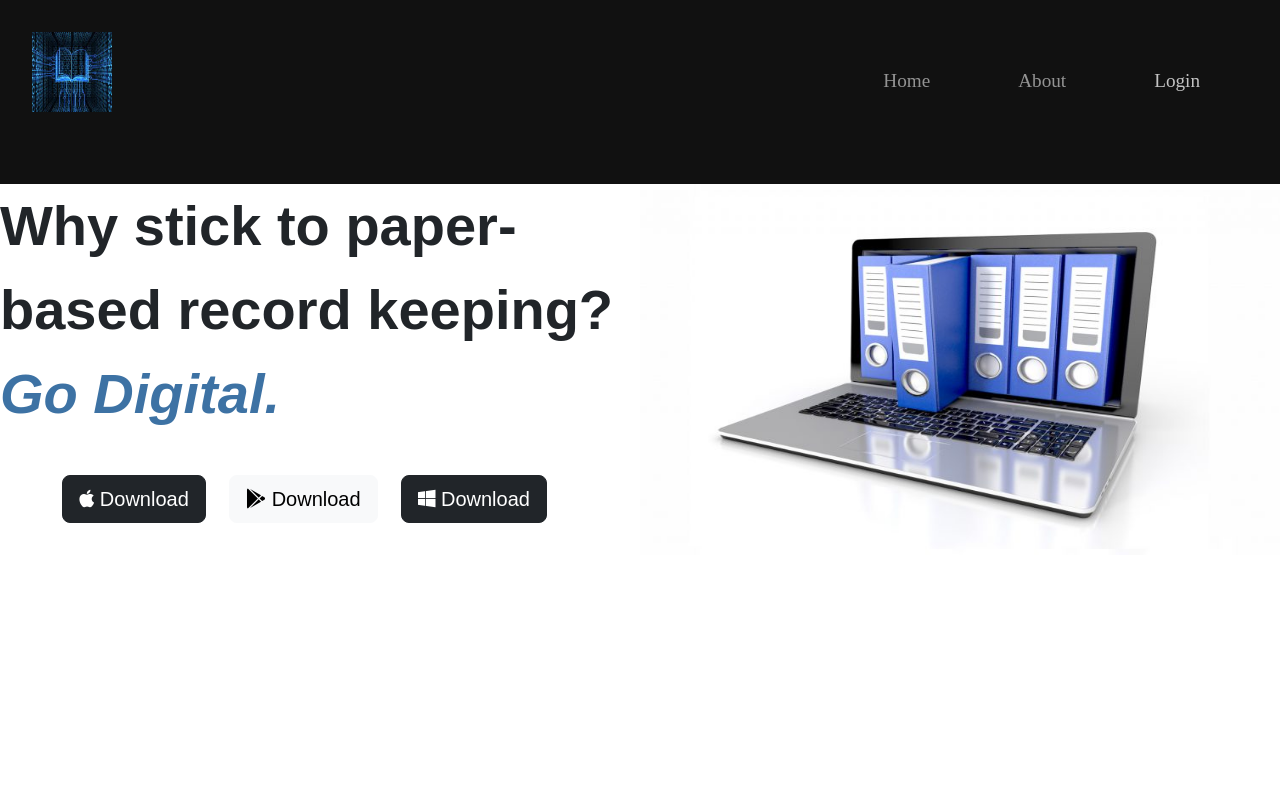
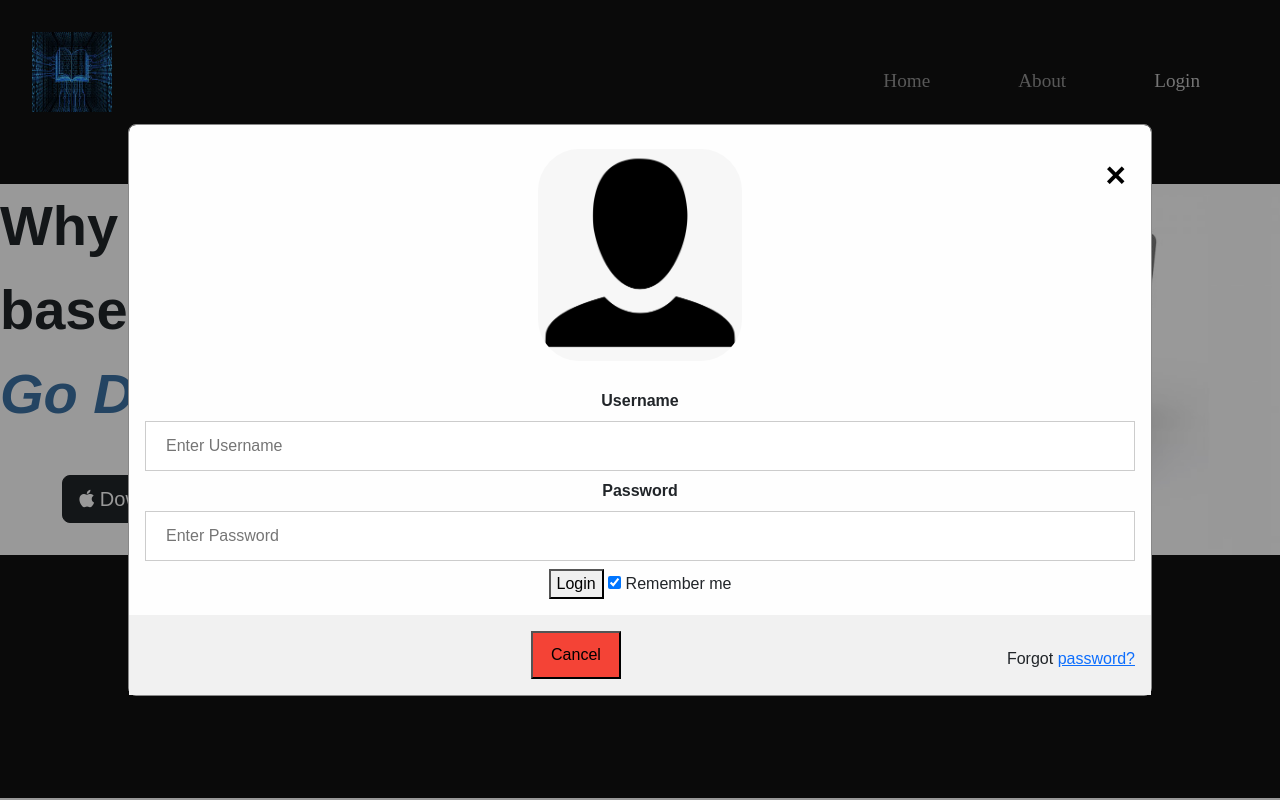
Before and after one commit to Kwame-Addo/project-repository-, a plain HTML site: page index.html in a window 1280 px wide. Both pictures are taken after a click on the link "Login". Drawn offline with nearby package versions, Linux system fonts and the light colour scheme; files that its build step writes are made by us from their sources.

Commit message:
Add files via upload

```diff
--- a/index.html
+++ b/index.html
@@ -39,7 +39,34 @@
               <a class="nav-link" href="#">About</a>
             </li>
             <li class="nav-item">
-              <a class="nav-link" href="#">Login</a>
+              <a onclick="document.getElementById('id01').style.display='block'"  class="nav-link" href="#">Login</a>
+                <div id="id01" class="modal">
+
+  <form class="modal-content animate" action="/action_page.php" method="post">
+    <div class="imgcontainer">
+      <span onclick="document.getElementById('id01').style.display='none'" class="close" title="Close Modal">&times;</span>
+      <img src="images/img-avatar.png" alt="Avatar" class="avatar">
+    </div>
+
+    <div class="loginContainer">
+      <label for="uname"><b>Username</b></label>
+      <input type="text" placeholder="Enter Username" name="uname" required>
+
+      <label for="psw"><b>Password</b></label>
+      <input type="password" placeholder="Enter Password" name="psw" required>
+
+      <button type="submit">Login</button>
+      <label>
+        <input type="checkbox" checked="checked" name="remember"> Remember me
+      </label>
+    </div>
+
+    <div class="loginContainer" style="background-color:#f1f1f1">
+      <button type="button" onclick="document.getElementById('id01').style.display='none'" class="cancelbtn">Cancel</button>
+      <span class="psw">Forgot <a href="#">password?</a></span>
+    </div>
+  </form>
+</div>
             </li>
           </ul>
         </div>
@@ -58,8 +85,40 @@
           <img class="iphone" src="images/paperToDigital.jpg" alt="iphone-mockup">
         </div>
       </div>
+    <!-- Footer -->
+
+  <footer class="dark-section" id="footer">
+    <div class="container-fluid">
+
+      <i class="social-icon fa-brands fa-twitter"></i>
+      <i class="social-icon fa-brands fa-facebook"></i>
+      <i class="social-icon fa-brands fa-instagram"></i>
+      <i class="social-icon fa-solid fa-envelope"></i>
+
+      <p>© Copyright EliTe TeCH</p>
+    </div>
+  </footer>
 
 
+
+
+
+
+
+
+
+
+<script>
+// Get the modal
+var modal = document.getElementById('id01');
+
+// When the user clicks anywhere outside of the modal, close it
+window.onclick = function(event) {
+    if (event.target == modal) {
+        modal.style.display = "none";
+    }
+}
+</script>
 </body>
 
 
--- a/styles.css
+++ b/styles.css
@@ -55,6 +55,113 @@ em {
   font-size: 1.2rem;
 }
 
+/*Login Form*/
+/* Full-width input fields */
+input[type=text], input[type=password] {
+  width: 100%;
+  padding: 12px 20px;
+  margin: 8px 0;
+  display: inline-block;
+  border: 1px solid #ccc;
+  box-sizing: border-box;
+}
+
+/* Extra styles for the cancel button */
+.cancelbtn {
+  width: auto;
+  padding: 10px 18px;
+  background-color: #f44336;
+}
+
+/* Center the image and position the close button */
+.imgcontainer {
+  text-align: center;
+  margin: 24px 0 12px 0;
+  position: relative;
+}
+
+img.avatar {
+  width: 20%;
+  border-radius: 20%;
+}
+
+.loginContainer {
+  padding: 16px;
+}
+
+span.psw {
+  float: right;
+  padding-top: 16px;
+}
+
+/* The Modal (background) */
+.modal {
+  display: none; /* Hidden by default */
+  position: fixed; /* Stay in place */
+  z-index: 1; /* Sit on top */
+  left: 0;
+  top: 0;
+  width: 100%; /* Full width */
+  height: 100%; /* Full height */
+  overflow: auto; /* Enable scroll if needed */
+  background-color: rgb(0,0,0); /* Fallback color */
+  background-color: rgba(0,0,0,0.4); /* Black w/ opacity */
+  padding-top: 60px;
+}
+
+/* Modal Content/Box */
+.modal-content {
+  background-color: #fefefe;
+  margin: 5% auto 15% auto; /* 5% from the top, 15% from the bottom and centered */
+  border: 1px solid #888;
+  width: 80%; /* Could be more or less, depending on screen size */
+}
+
+/* The Close Button (x) */
+.close {
+  position: absolute;
+  right: 25px;
+  top: 0;
+  color: #000;
+  font-size: 35px;
+  font-weight: bold;
+}
+
+.close:hover,
+.close:focus {
+  color: red;
+  cursor: pointer;
+}
+
+/* Add Zoom Animation */
+.animate {
+  -webkit-animation: animatezoom 0.6s;
+  animation: animatezoom 0.6s
+}
+
+@-webkit-keyframes animatezoom {
+  from {-webkit-transform: scale(0)}
+  to {-webkit-transform: scale(1)}
+}
+
+@keyframes animatezoom {
+  from {transform: scale(0)}
+  to {transform: scale(1)}
+}
+
+/* Change styles for span and cancel button on extra small screens */
+@media screen and (max-width: 300px) {
+  span.psw {
+     display: block;
+     float: none;
+  }
+  .cancelbtn {
+     width: 100%;
+  }
+}
+
+
+
 /* Download Buttons */
 .download-button {
   margin: 5% 3% 5% 0;
@@ -78,3 +185,25 @@ height: 100%;
   position: absolute;
   right: 0;
 }
+
+
+.dark-section {
+    background-color: #111;
+    color: #3D72A4;
+}
+
+
+
+
+
+/* mobile */
+@media (max-width: 1028px) {
+  #title {
+    text-align: center;
+  }
+
+  .iphone {
+    position: static;
+    transform: rotate(0);
+  }
+}
```
Also changed, not shown: login-page.html (+28 -0 lines), images/img-avatar.png (added).
